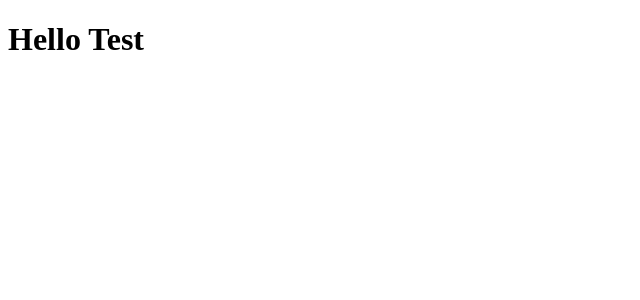
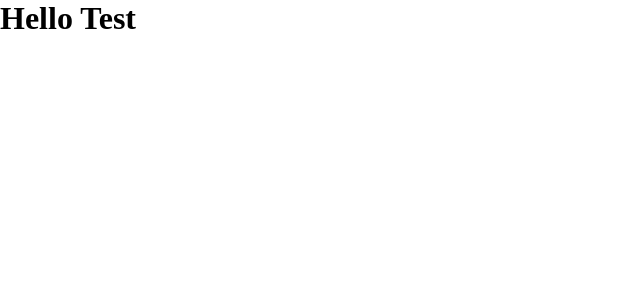
Before and after one commit to juan-patrick/github-explorer, a React app: page / in a window 1280 px wide. Shown: the top 300 px of the page, without its empty margins (0-640 px from the left). Built offline with nearby package versions, Linux system fonts and the light colour scheme.

Commit message:
feat(css): add webpack config for css and create a first css file to import in app

```diff
--- a/package.json
+++ b/package.json
@@ -18,7 +18,9 @@
     "@babel/preset-react": "^7.16.7",
     "babel-loader": "^8.2.5",
     "cross-env": "^7.0.3",
+    "css-loader": "^6.7.1",
     "html-webpack-plugin": "^5.5.0",
+    "style-loader": "^3.3.1",
     "webpack": "^5.72.0",
     "webpack-cli": "^4.9.2",
     "webpack-dev-server": "^4.8.1"
--- a/src/App.jsx
+++ b/src/App.jsx
@@ -1,3 +1,6 @@
+import './styles/global.css';
+
+
 export function App() {
   return <h1>Hello Test</h1>
 };
--- /dev/null
+++ b/src/styles/global.css
@@ -0,0 +1,9 @@
+* {
+  margin: 0;
+  padding: 0;
+  box-sizing: border-box;
+}
+
+body {
+  font: Arial, Helvetica, sans-serif;
+}
--- a/webpack.config.js
+++ b/webpack.config.js
@@ -28,6 +28,11 @@
         test: /\.jsx$/,
         exclude: /node_modules/,
         use: 'babel-loader'
+      },
+      {
+        test: /\.css$/,
+        exclude: /node_modules/,
+        use: ['style-loader', 'css-loader']
       }
     ]
   }
```
Also changed, not shown: 1 other file (tests, documents, lock files or other folders).
